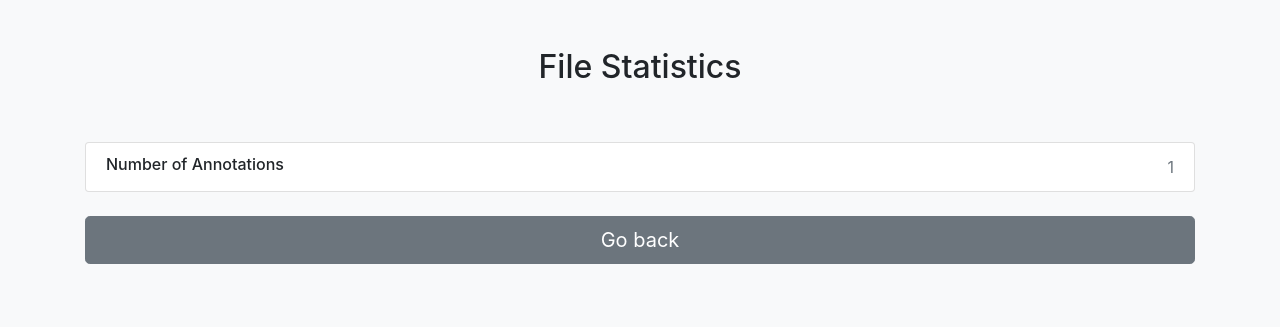
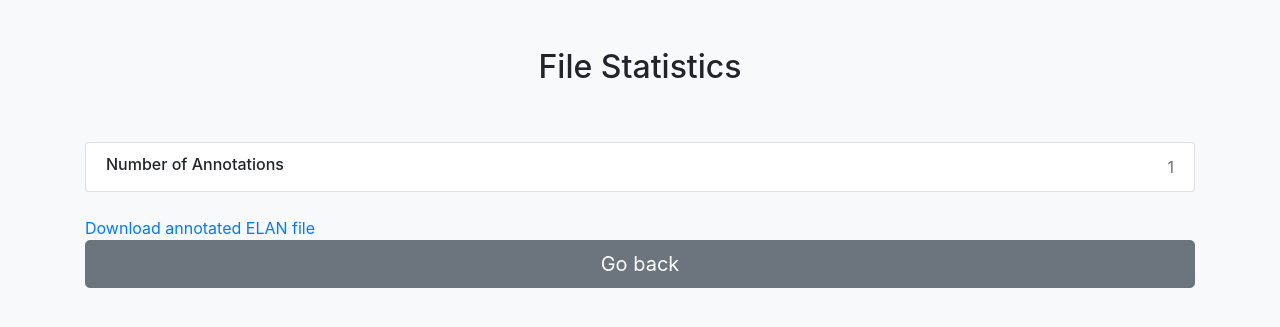
Before and after one commit to nikopartanen/giellagas-elan-app, a Flask app: template templates/results.html in a window 1280 px wide. Shown: the top 327 px of the page. Run offline with Flask 3, Linux system fonts and the light colour scheme; the template is opened without the code that fills it: most values are stand-ins (such as "Sample title", 1, 10 or a date in 2020); some libraries are stand-ins or nearby versions.

Commit message:
татчӧ тшӧтш содті
но колӧ кутшӧмкӧ мичаджык ногӧн мед сьылькаыс вӧлі

```diff
--- a/templates/results.html
+++ b/templates/results.html
@@ -21,6 +21,7 @@
                     </li>
                     <!-- Add more statistics as needed -->
                 </ul>
+                <a href="{{ url_for('download_file', filename=download_filename) }}">Download annotated ELAN file</a>
                 <a href="/" class="btn btn-secondary btn-lg btn-block">Go back</a>
             </div>
         </div>
```
